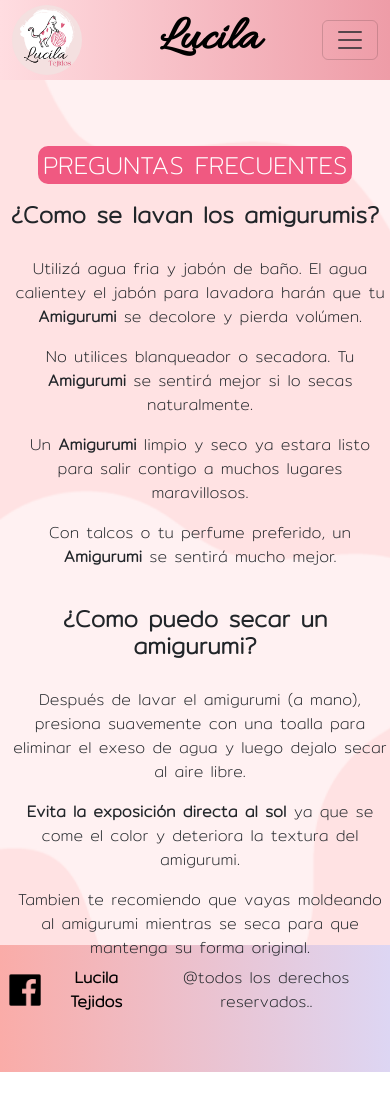
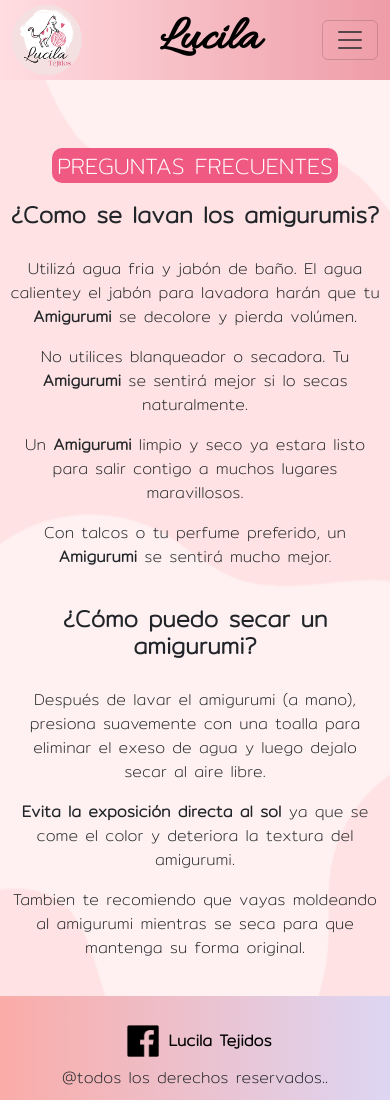
Before and after one commit to Quiros-Cristian/Proyecto-Coder-58465, a website: page pages/preguntas.html in a window 390 px wide. Shown: the top 1100 px of the page. Before the commit the page ends 1072 px from the top, so only its background shows below. Drawn offline with nearby package versions, Linux system fonts and the light colour scheme.

Commit message:
soluciono escape de contenido en preguntas frecuentes y pongo en columna el footer

```diff
--- a/pages/preguntas.html
+++ b/pages/preguntas.html
@@ -4,8 +4,7 @@
 <head>
     <meta charset="UTF-8">
     <meta name="viewport" content="width=device-width, initial-scale=1.0">
-    <meta name="description"
-        content="Los muñecos amigurumis son una categoría muy popular de amigurumis que se centran en crear adorables y pequeños muñecos tejidos a mano con técnicas de ganchillo.
+    <meta name="description" content="Los muñecos amigurumis son una categoría muy popular de amigurumis que se centran en crear adorables y pequeños muñecos tejidos a mano con técnicas de ganchillo.
          Estos muñecos pueden representar una amplia variedad de personajes, animales, criaturas fantásticas y más." />
     <link rel="shortcut icon" href="../img/favicon/favicon.ico" type="image/x-icon">
     <link href="https://cdn.jsdelivr.net/npm/bootstrap@5.3.2/dist/css/bootstrap.min.css" rel="stylesheet"
@@ -24,7 +23,8 @@
     <header id="header1" class="container-fluid">
         <nav class="navbar navbar-expand-lg nav-index">
             <div class="container-fluid color-div">
-                <a class="navbar-brand" href="../index.html"><img class="logo" src="../img/logo/Luxila.png" alt="logo de la web"><a class="logo-texto" href="../index.html">Lucila</a></a>
+                <a class="navbar-brand" href="../index.html"><img class="logo" src="../img/logo/Luxila.png"
+                        alt="logo de la web"><a class="logo-texto" href="../index.html">Lucila</a></a>
                 <button class="navbar-toggler" type="button" data-bs-toggle="collapse" data-bs-target="#navbarNav"
                     aria-controls="navbarNav" aria-expanded="false" aria-label="Toggle navigation">
                     <span class="navbar-toggler-icon"></span>
@@ -80,8 +80,7 @@
                 </p>
             </div>
 
-                <h3 class="p-preguntas"><strong>¿Como puedo secar un amigurumi?</strong></h3>
-
+            <h3><strong>¿Cómo puedo secar un amigurumi?</strong></h3>
             <div class="preguntas">
                 <p class="p-preguntas">
                     Después de lavar el amigurumi (a mano),
@@ -102,8 +101,9 @@
     <footer id="footer1">
         <div class="enlacesFooter">
             <div>
-                <img class="logos-redes" src="../img/logo/logo-facebook.png" alt="logo de facebook"/>
-                <a class="botones-redes" target="_blank" href="https://www.facebook.com/profile.php?id=100094113379082">Lucila Tejidos</a>
+                <img class="logos-redes" src="../img/logo/logo-facebook.png" alt="logo de facebook" />
+                <a class="botones-redes" target="_blank"
+                    href="https://www.facebook.com/profile.php?id=100094113379082">Lucila Tejidos</a>
             </div>
             <div><span>@todos los derechos reservados..</span></div>
         </div>
--- a/scss/pages/_preguntas.scss
+++ b/scss/pages/_preguntas.scss
@@ -6,5 +6,5 @@
     display: flex;
     flex-direction: column;
     align-items: flex-start;
-    padding: 20px 0px 20px 10px;
+    padding: 20px 10px 20px 10px;
 }
--- a/scss/vendors/_jquery-ui.scss
+++ b/scss/vendors/_jquery-ui.scss
@@ -19,11 +19,12 @@
     }
 
     .boton-comprar {
-       padding: 5px;
-       text-align: center;
+        padding: 5px;
+        text-align: center;
     }
 
-    @media screen and (max-width: 480px) {
+
+    @media screen and (max-width: 500px) {
         #puntosDeEncuentro {
             display: grid;
             grid-template-columns: repeat(2, 1fr);
@@ -33,6 +34,13 @@
                 "sect1 sect2"
                 "sect3 sect3"
             ;
+        }
+
+
+        h2{
+            span{
+                font-size: 1.4rem;
+            }
         }
 
         .encaDia {
@@ -59,6 +67,12 @@
 
         }
 
+        .enlacesFooter {
+            display: flex;
+            flex-direction: column;
+            align-items: center;
+        }
+
         #header1 {
             flex-direction: row;
         }
@@ -82,7 +96,7 @@
         }
 
         #main-preguntas {
-            height: 100vh;
+            min-height: 73vh;
         }
 
         .contenedor-productos {
```
Also changed, not shown: css/style.css, 1 other file. Lines whose indentation alone changed are shown as unchanged.
